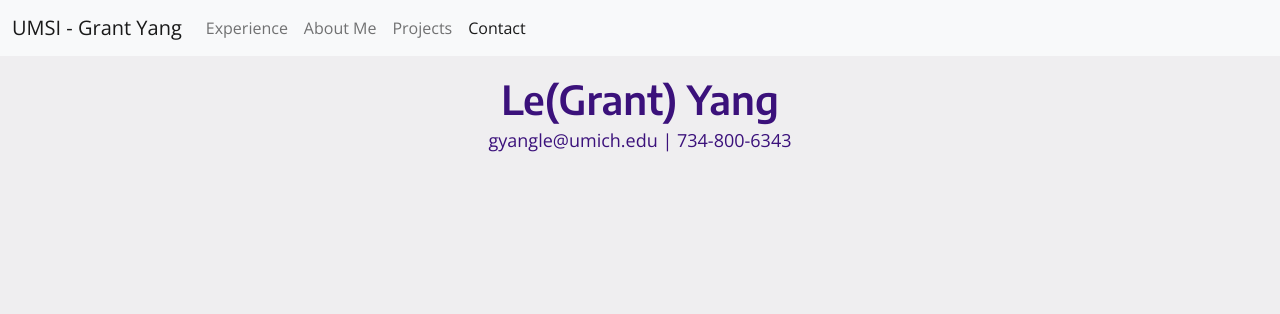
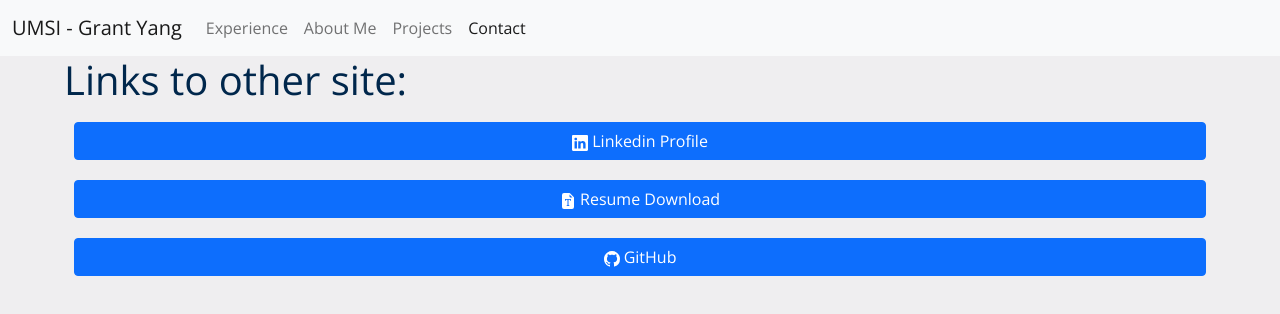
Before and after one commit to Gyangle/resume, a plain HTML site: page contact.html in a window 1280 px wide. Drawn offline with nearby package versions, Linux system fonts and the light colour scheme.

Commit message:
finished four page

```diff
--- a/contact.html
+++ b/contact.html
@@ -6,6 +6,8 @@
   <meta name="viewport" content="width=device-width, initial-scale=1.0">
   <!-- css reset -->
   <link rel="stylesheet" type="text/css" href="css/html5reset.css">
+  <!-- font awesome -->
+
   <!-- bootstrap -->
   <link href="https://cdn.jsdelivr.net/npm/bootstrap@5.1.3/dist/css/bootstrap.min.css" rel="stylesheet" integrity="sha384-1BmE4kWBq78iYhFldvKuhfTAU6auU8tT94WrHftjDbrCEXSU1oBoqyl2QvZ6jIW3" crossorigin="anonymous">
   <script src="https://cdn.jsdelivr.net/npm/bootstrap@5.1.3/dist/js/bootstrap.bundle.min.js" integrity="sha384-ka7Sk0Gln4gmtz2MlQnikT1wXgYsOg+OMhuP+IlRH9sENBO0LRn5q+8nbTov4+1p" crossorigin="anonymous"></script>
@@ -16,6 +18,7 @@
   <!-- css -->
   <link rel="stylesheet" type="text/css" href="css/style.css">
   <link rel="stylesheet" type="text/css" href="css/index.css">
+  <link rel="stylesheet" type="text/css" href="css/contact.css">
   <title>Contact</title>
 </head>
 <body>
@@ -36,10 +39,27 @@
     </div>
   </nav>
   <main>
-    <div class="personalInfo">
-      <div class="personalName">Le(Grant) Yang</div>
-      <div>gyangle@umich.edu | 734-800-6343</div>
-    </div>
+    <h1>
+      Links to other site:
+    </h1>
+    <a type="button" class="btn btn-primary" target="_blank" href="https://linkedin.com/in/gyangle">
+      <svg xmlns="http://www.w3.org/2000/svg" width="16" height="16" fill="currentColor" class="bi bi-linkedin" viewBox="0 0 16 16">
+      <path d="M0 1.146C0 .513.526 0 1.175 0h13.65C15.474 0 16 .513 16 1.146v13.708c0 .633-.526 1.146-1.175 1.146H1.175C.526 16 0 15.487 0 14.854V1.146zm4.943 12.248V6.169H2.542v7.225h2.401zm-1.2-8.212c.837 0 1.358-.554 1.358-1.248-.015-.709-.52-1.248-1.342-1.248-.822 0-1.359.54-1.359 1.248 0 .694.521 1.248 1.327 1.248h.016zm4.908 8.212V9.359c0-.216.016-.432.08-.586.173-.431.568-.878 1.232-.878.869 0 1.216.662 1.216 1.634v3.865h2.401V9.25c0-2.22-1.184-3.252-2.764-3.252-1.274 0-1.845.7-2.165 1.193v.025h-.016a5.54 5.54 0 0 1 .016-.025V6.169h-2.4c.03.678 0 7.225 0 7.225h2.4z"></path>
+      </svg>
+      Linkedin Profile
+    </a>
+    <a type="button" class="btn btn-primary" target="_blank" href="https://drive.google.com/file/d/1JZJfM_v-8tsRbCwB7j5zJZmh0uIjSNT3/view?usp=sharing">
+      <svg xmlns="http://www.w3.org/2000/svg" width="16" height="16" fill="currentColor" class="bi bi-file-earmark-font-fill" viewBox="0 0 16 16">
+        <path d="M9.293 0H4a2 2 0 0 0-2 2v12a2 2 0 0 0 2 2h8a2 2 0 0 0 2-2V4.707A1 1 0 0 0 13.707 4L10 .293A1 1 0 0 0 9.293 0zM9.5 3.5v-2l3 3h-2a1 1 0 0 1-1-1zM5.057 6h5.886L11 8h-.5c-.18-1.096-.356-1.192-1.694-1.235l-.298-.01v5.09c0 .47.1.582.903.655v.5H6.59v-.5c.799-.073.898-.184.898-.654V6.755l-.293.01C5.856 6.808 5.68 6.905 5.5 8H5l.057-2z"/>
+      </svg>
+      Resume Download
+    </a>
+    <a type="button" class="btn btn-primary" target="_blank" href="https://github.com/Gyangle">
+      <svg xmlns="http://www.w3.org/2000/svg" width="16" height="16" fill="currentColor" class="bi bi-github" viewBox="0 0 16 16">
+        <path d="M8 0C3.58 0 0 3.58 0 8c0 3.54 2.29 6.53 5.47 7.59.4.07.55-.17.55-.38 0-.19-.01-.82-.01-1.49-2.01.37-2.53-.49-2.69-.94-.09-.23-.48-.94-.82-1.13-.28-.15-.68-.52-.01-.53.63-.01 1.08.58 1.23.82.72 1.21 1.87.87 2.33.66.07-.52.28-.87.51-1.07-1.78-.2-3.64-.89-3.64-3.95 0-.87.31-1.59.82-2.15-.08-.2-.36-1.02.08-2.12 0 0 .67-.21 2.2.82.64-.18 1.32-.27 2-.27.68 0 1.36.09 2 .27 1.53-1.04 2.2-.82 2.2-.82.44 1.1.16 1.92.08 2.12.51.56.82 1.27.82 2.15 0 3.07-1.87 3.75-3.65 3.95.29.25.54.73.54 1.48 0 1.07-.01 1.93-.01 2.2 0 .21.15.46.55.38A8.012 8.012 0 0 0 16 8c0-4.42-3.58-8-8-8z"/>
+      </svg>
+      GitHub
+    </a>
   </main>
 </body>
 </html>
--- a/css/contact.css
+++ b/css/contact.css
@@ -0,0 +1,8 @@
+main {
+  display: flex;
+  flex-direction: column;
+}
+
+main > a {
+  margin: 10px;
+}
--- a/css/projects.css
+++ b/css/projects.css
@@ -3,13 +3,13 @@ main {
 }
 
 .card-body > h1 {
-  font-size: 20px;
+  font-size: 22px;
 }
 
 .card-header {
-  font-size: 10px;
+  font-size: 12px;
 }
 
 .card-body > p {
-  font-size: 12px;
+  font-size: 14px;
 }
--- a/css/style.css
+++ b/css/style.css
@@ -2,7 +2,7 @@ body {
   font-family: 'Open Sans', Arial, sans-serif;
   -webkit-font-smoothing: antialiased;
   -moz-osx-font-smoothing: grayscale;
-  color: #3b117b;
+  color: #00274C;
   background: #efeef0;
 }
 
```
Also changed, not shown: about.html (+25 -3 lines), css/about.css (+8 -0 lines), images/1.jpg (added), images/2.jpg (added), images/3.jpg (added), images/4.jpg (added), images/5.jpg (added), images/6.jpg (added), images/7.jpg (added), images/8.jpg (added), images/protrait.jpg (added).
